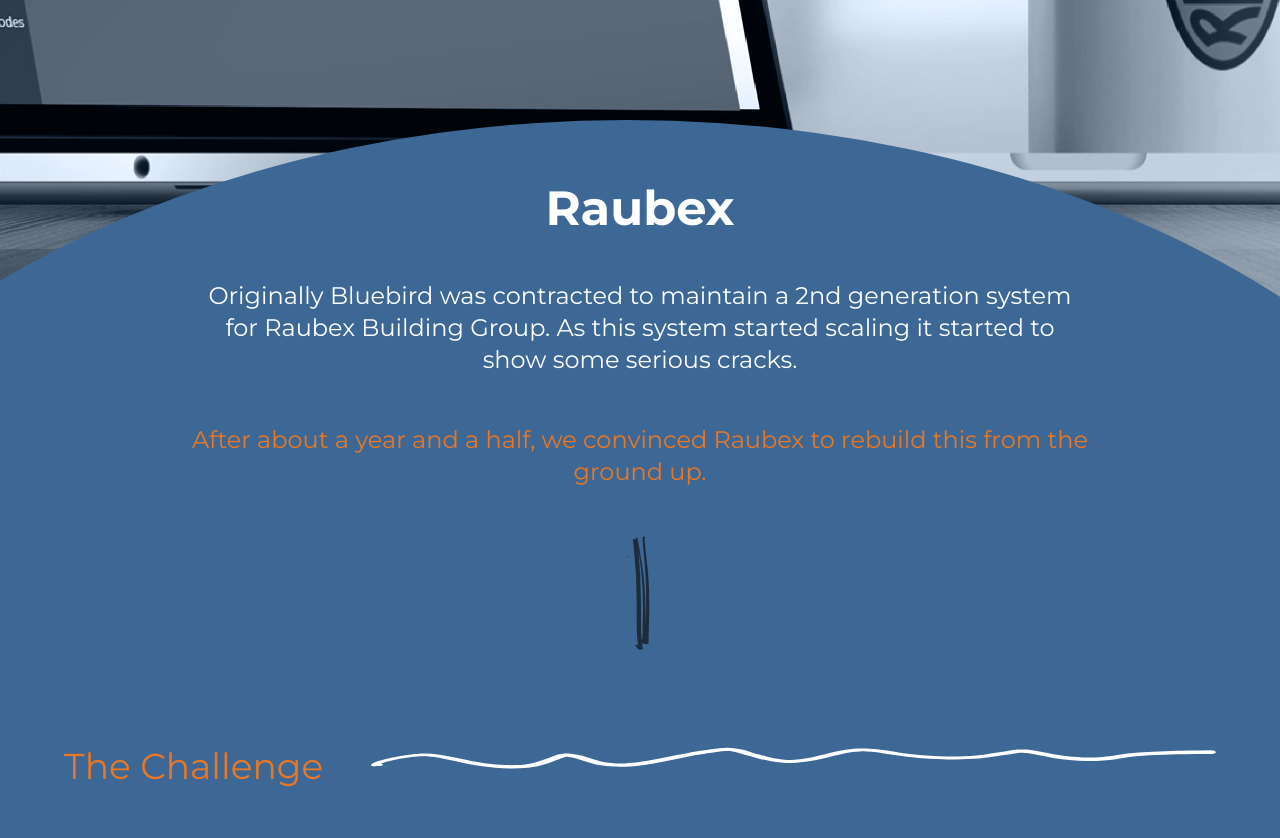
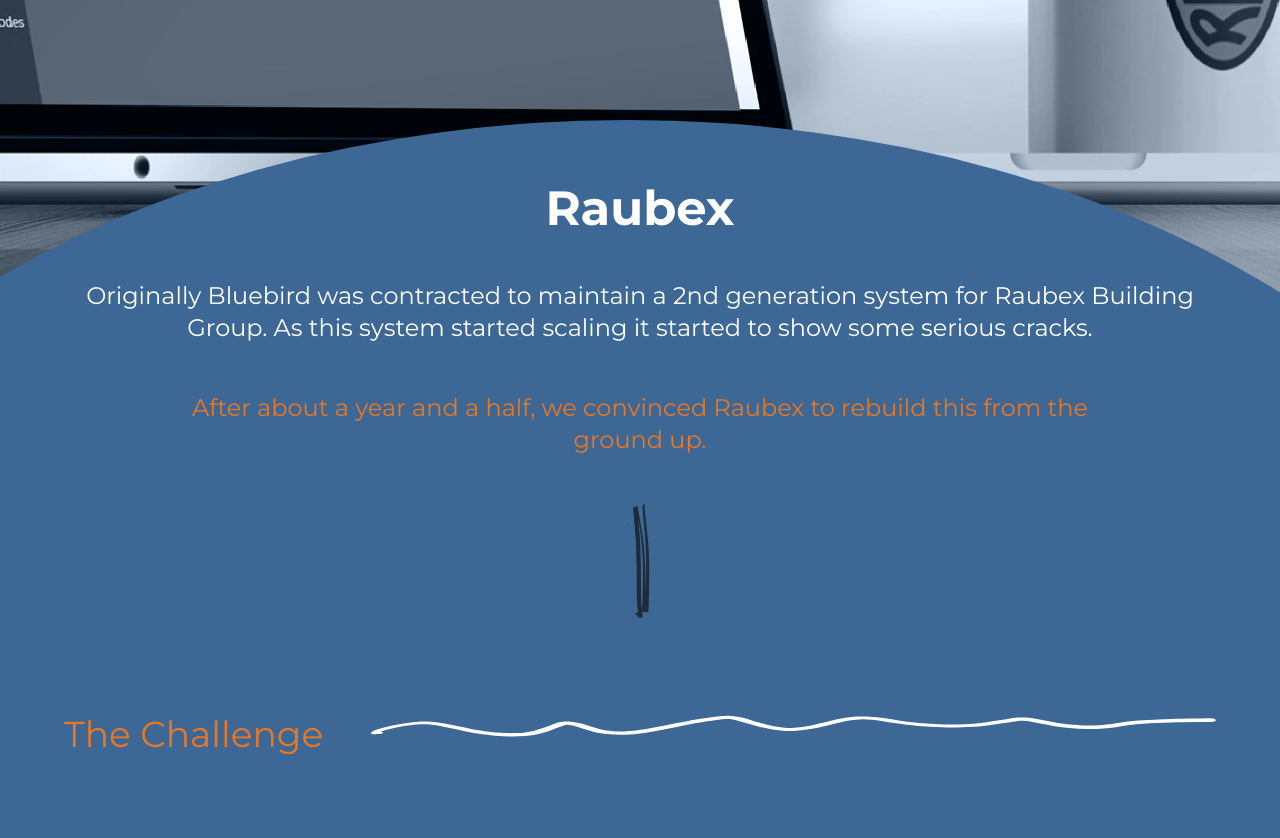
Before and after one commit to bluebird-technologies/bluebird_tech_OLD, a Next.js app: page /case-studies/raubex in a window 1280 px wide. Shown: the part 680-1518 px from the top of the page. Built offline with nearby package versions, Linux system fonts and the light colour scheme.

Commit message:
text width increased

```diff
--- a/components/CaseStudies/IntroAndChallengeSection.tsx
+++ b/components/CaseStudies/IntroAndChallengeSection.tsx
@@ -21,10 +21,10 @@ export function IntroAndChallengeSection({
 }: IntroAndChallengeSectionProps) {
   return (
     <>
-      <div className="flex flex-col w-full max-w-4xl items-center justify-center space-y-12">
+      <div className="flex flex-col w-full max-w-6xl items-center justify-center space-y-12">
         <h1 className="text-white font-bold text-5xl capitalize mt-16">{clientName}</h1>
         <p className="text-white font-normal text-2xl text-center">{problem}</p>
-        <p className="text-highlight font-normal text-2xl text-center">{solution}</p>
+        <p className="text-highlight max-w-4xl font-normal text-2xl text-center">{solution}</p>
         <>{VerticalScribbles}</>
       </div>
       <div className="flex w-full max-w-7xl justify-center px-4 pt-24">
```
